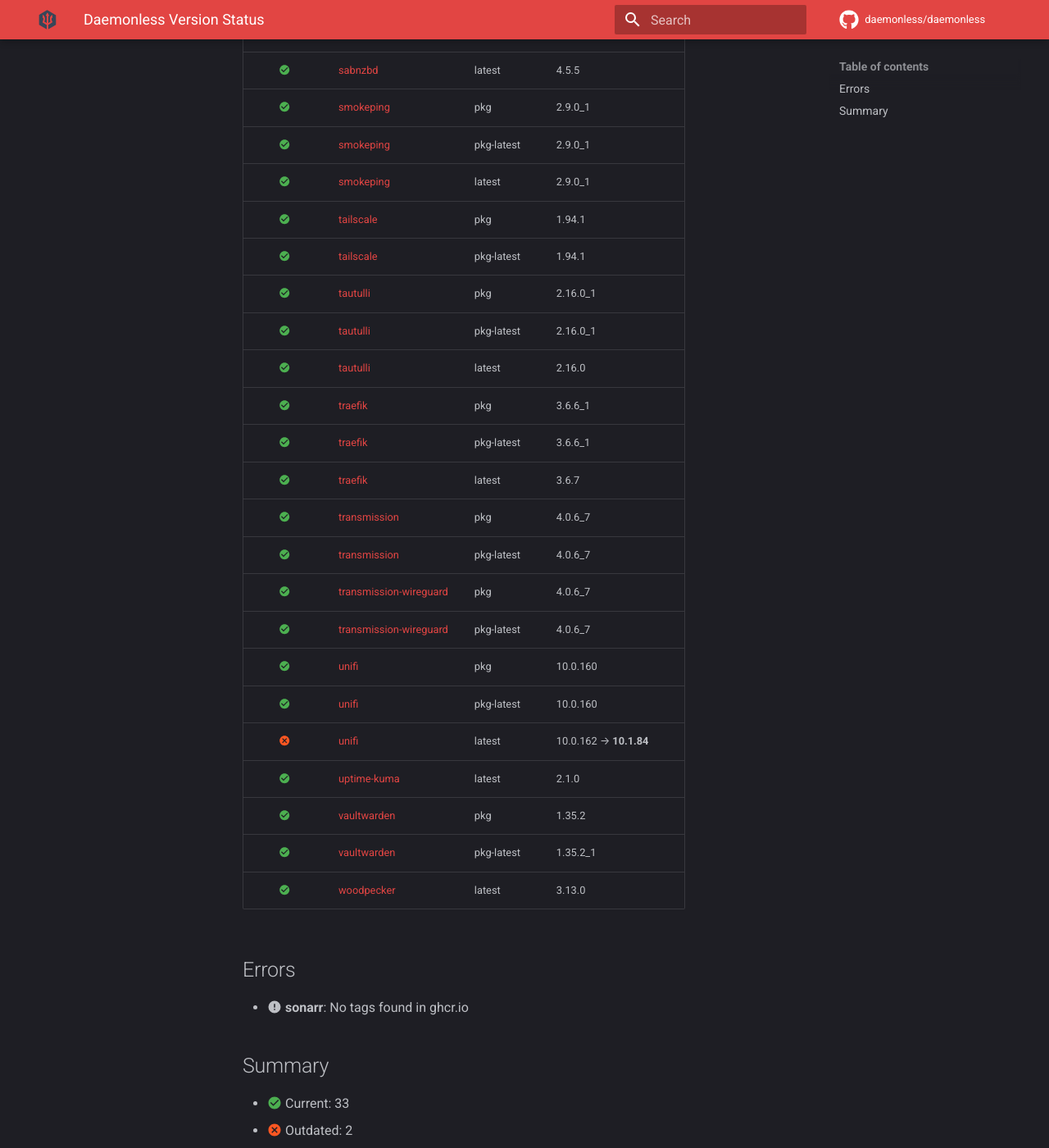
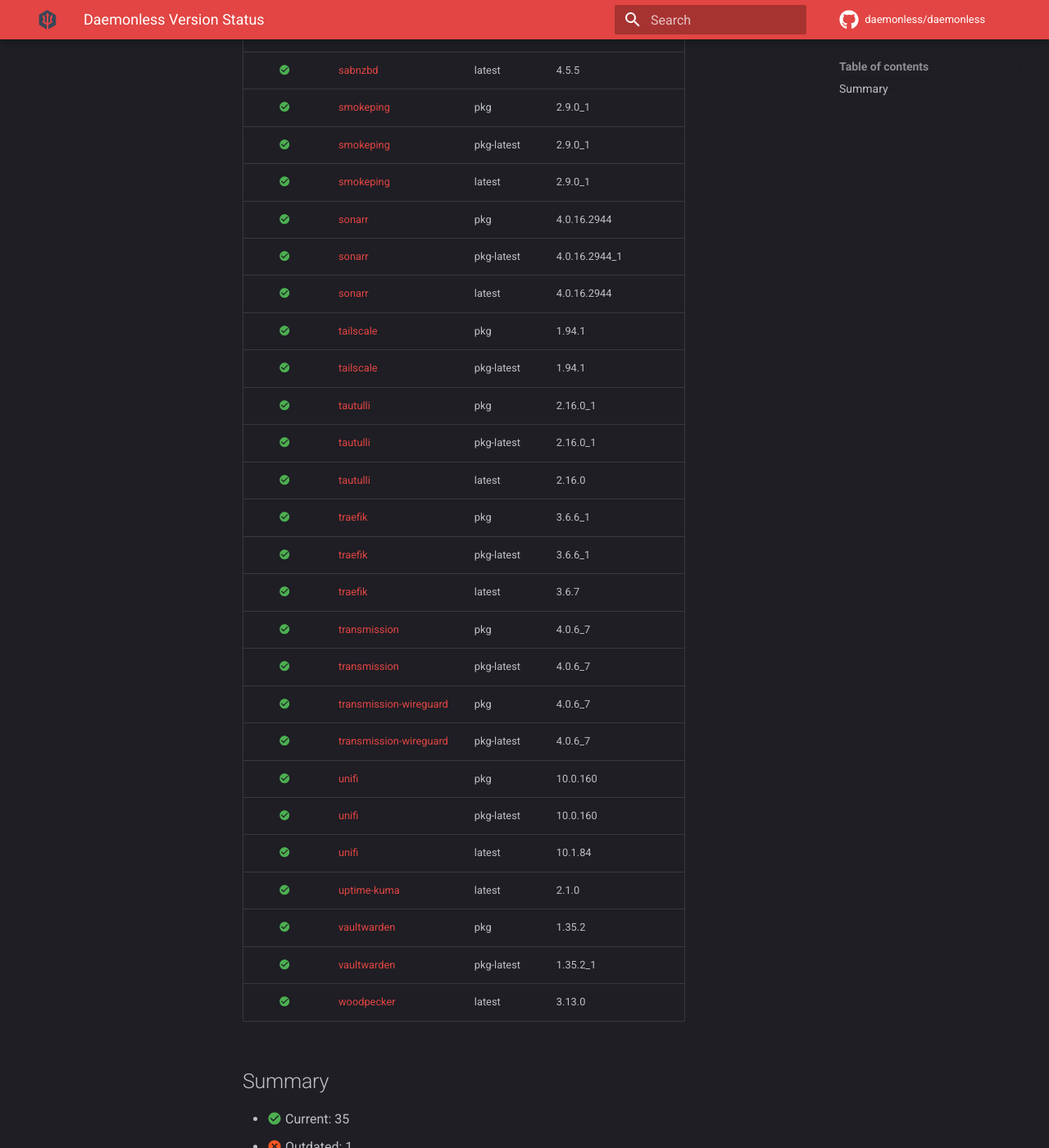
Before and after one commit to daemonless/daemonless-io, an MkDocs documentation site: the page built from docs/status.md, in a window 1280 px wide and 1400 px high, scrolled down 2302 px. Shown: the whole window at 82% size. Built offline with MkDocs 1.6.1 and Material for MkDocs 9.7.7, drawn with Linux system fonts in a browser that asks for light colours; comment, search, counter and statistics services are not loaded; some of the changed text lies outside the part shown.

Commit message:
Update version status [skip ci]

```diff
--- a/docs/status.md
+++ b/docs/status.md
@@ -2,8 +2,8 @@
 
 | Status | Image | Tag | Version |
 |:------:|-------|-----|---------|
-| :material-check-circle:{ .current } | [adguardhome](https://github.com/daemonless/adguardhome/actions) | pkg | 0.107.69_2 |
-| :material-check-circle:{ .current } | [adguardhome](https://github.com/daemonless/adguardhome/actions) | pkg-latest | 0.107.71 |
+| :material-check-circle:{ .current } | [adguardhome](https://github.com/daemonless/adguardhome/actions) | pkg | 0.107.69_3 |
+| :material-check-circle:{ .current } | [adguardhome](https://github.com/daemonless/adguardhome/actions) | pkg-latest | 0.107.71_1 |
 | :material-check-circle:{ .current } | [adguardhome](https://github.com/daemonless/adguardhome/actions) | latest | 0.107.71 |
 | :material-check-circle:{ .current } | [adguardhome-sync](https://github.com/daemonless/adguardhome-sync/actions) | latest | 0.8.2 |
 | :material-check-circle:{ .current } | [booklore](https://github.com/daemonless/booklore/actions) | latest | 1.18.5 |
@@ -52,6 +52,9 @@
 | :material-check-circle:{ .current } | [smokeping](https://github.com/daemonless/smokeping/actions) | pkg | 2.9.0_1 |
 | :material-check-circle:{ .current } | [smokeping](https://github.com/daemonless/smokeping/actions) | pkg-latest | 2.9.0_1 |
 | :material-check-circle:{ .current } | [smokeping](https://github.com/daemonless/smokeping/actions) | latest | 2.9.0_1 |
+| :material-check-circle:{ .current } | [sonarr](https://github.com/daemonless/sonarr/actions) | pkg | 4.0.16.2944 |
+| :material-check-circle:{ .current } | [sonarr](https://github.com/daemonless/sonarr/actions) | pkg-latest | 4.0.16.2944_1 |
+| :material-check-circle:{ .current } | [sonarr](https://github.com/daemonless/sonarr/actions) | latest | 4.0.16.2944 |
 | :material-check-circle:{ .current } | [tailscale](https://github.com/daemonless/tailscale/actions) | pkg | 1.94.1 |
 | :material-check-circle:{ .current } | [tailscale](https://github.com/daemonless/tailscale/actions) | pkg-latest | 1.94.1 |
 | :material-check-circle:{ .current } | [tautulli](https://github.com/daemonless/tautulli/actions) | pkg | 2.16.0_1 |
@@ -66,18 +69,13 @@
 | :material-check-circle:{ .current } | [transmission-wireguard](https://github.com/daemonless/transmission-wireguard/actions) | pkg-latest | 4.0.6_7 |
 | :material-check-circle:{ .current } | [unifi](https://github.com/daemonless/unifi/actions) | pkg | 10.0.160 |
 | :material-check-circle:{ .current } | [unifi](https://github.com/daemonless/unifi/actions) | pkg-latest | 10.0.160 |
-| :material-close-circle:{ .outdated } | [unifi](https://github.com/daemonless/unifi/actions) | latest | 10.0.162 → **10.1.84** |
+| :material-check-circle:{ .current } | [unifi](https://github.com/daemonless/unifi/actions) | latest | 10.1.84 |
 | :material-check-circle:{ .current } | [uptime-kuma](https://github.com/daemonless/uptime-kuma/actions) | latest | 2.1.0 |
 | :material-check-circle:{ .current } | [vaultwarden](https://github.com/daemonless/vaultwarden/actions) | pkg | 1.35.2 |
 | :material-check-circle:{ .current } | [vaultwarden](https://github.com/daemonless/vaultwarden/actions) | pkg-latest | 1.35.2_1 |
 | :material-check-circle:{ .current } | [woodpecker](https://github.com/daemonless/woodpecker/actions) | latest | 3.13.0 |
 
-## Errors
-
-- :material-alert-circle: **sonarr**: No tags found in ghcr.io
-
 ## Summary
 
-- :material-check-circle:{ .current } Current: 33
-- :material-close-circle:{ .outdated } Outdated: 2
-- :material-alert-circle: Errors: 1
+- :material-check-circle:{ .current } Current: 35
+- :material-close-circle:{ .outdated } Outdated: 1
```
